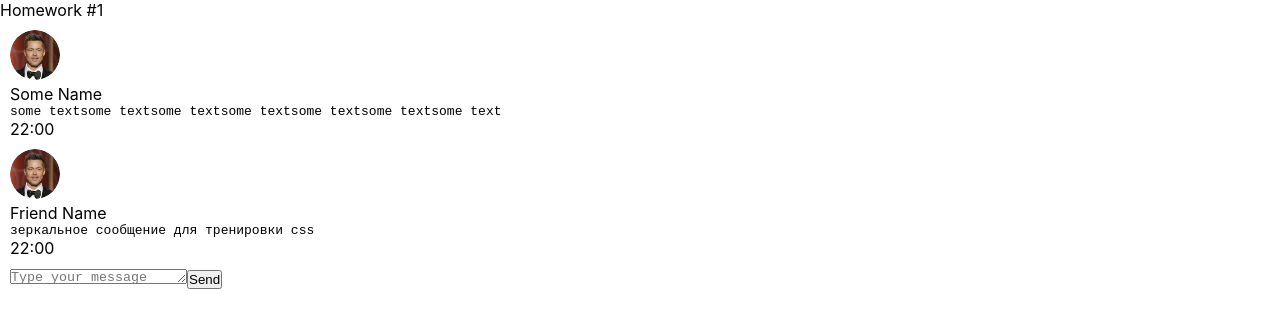
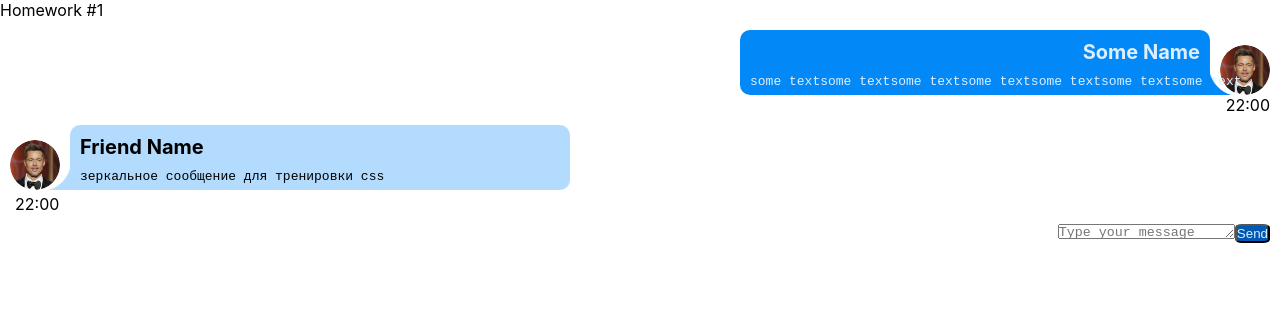
Before and after one commit to Chernik1991/DZignat2, a React (Create React App) app: page / in a window 1280 px wide. Shown: the top 328 px of the page. Built offline with nearby package versions, Linux system fonts and the light colour scheme.

Commit message:
commit 1 dz

```diff
--- a/src/s2-homeworks/hw01/friend-message/FriendMessage.module.css
+++ b/src/s2-homeworks/hw01/friend-message/FriendMessage.module.css
@@ -3,31 +3,55 @@
 }
 
 .friendImageAndText {
-
+    display: inline-flex;
+    align-items: flex-end;
 }
 
 .friendImageAndText img {
+    margin-right: 10px;
     width: 50px;
     height: 50px;
     border-radius: 50%;
 }
 
 .friendText {
-
+    align-items: flex-end;
+    /*margin: 10px;*/
+    position: relative;
+    height: 65px;
+    width: 500px;
+    background-color: rgba(2, 137, 247, 0.3);
+    border-radius: 10px 10px 10px 0px;
 }
 
 .friendText:after {
-
+    content: "";
+    position: absolute;
+    bottom: 0;
+    right: 100%;
+    display: block;
+    width: 30px;
+    height: 30px;
+    background: radial-gradient(60px at top left, transparent 51%, #0289F74C 53%) no-repeat right bottom;
 }
 
 .friendName {
-
+    padding: 10px;
+    font-size: 20px;
+    font-weight: bold;
+    color: black;
 }
 
 .friendMessageText {
-
+    margin-left: 10px;
+    min-width: 150px;
+    max-width: 300px;
+    word-wrap: break-word;
 }
 
 .friendTime {
+    margin-left: 5px;
+    display: flex;
+    color: black;
 
 }
--- a/src/s2-homeworks/hw01/message-sender/MessageSender.module.css
+++ b/src/s2-homeworks/hw01/message-sender/MessageSender.module.css
@@ -1,13 +1,18 @@
 .sendForm {
     margin: 10px;
+    display: flex;
+    justify-content: flex-end;
 }
 
 .textarea {
+    display: inline-block;
 
 }
 
 .button {
-
+    color: #DDEEFF;
+    border-radius: 20%;
+    background-color: #0059b3;
 }
 
 .button:hover {
--- a/src/s2-homeworks/hw01/message/Message.module.css
+++ b/src/s2-homeworks/hw01/message/Message.module.css
@@ -1,33 +1,63 @@
 .message {
     margin: 10px;
-    align-items: flex-start;
+    display: flex;
+    align-items: flex-end;
+    flex-direction: column;
 }
 
 .imageAndText {
+    display: inline-flex;
+    align-items: flex-end;
+    flex-direction: row-reverse;
 }
 
 .imageAndText img {
+    margin-left: 10px;
     width: 50px;
     height: 50px;
     border-radius: 50%;
 }
 
 .text {
-
+    position: relative;
+    height: 65px;
+    width: 470px;
+    color: #DDEEFF;
+    background-color: #0289f7;
+    border-radius: 10px 10px 0px 10px;
 }
 
 .text:after {
-
+    content: "";
+    position: absolute;
+    bottom: 0;
+    left: 100%;
+    display: block;
+    width: 30px;
+    height: 30px;
+    background: radial-gradient(60px at top right, transparent 51%, #0289f7 53%) no-repeat right bottom;
 }
 
 .name {
-
+    justify-content: flex-end;
+    display: flex;
+    color: #DDEEFF;
+    padding: 10px;
+    font-size: 20px;
+    font-weight: bold;
 }
 
 .messageText {
-
+    justify-content: flex-start;
+    display: flex;
+    margin-left: 10px;
+    min-width: 150px;
+    max-width: 300px;
+    word-wrap: break-word;
 }
 
 .time {
-
+    margin-left: 5px;
+    display: flex;
+    color: black;
 }
```
